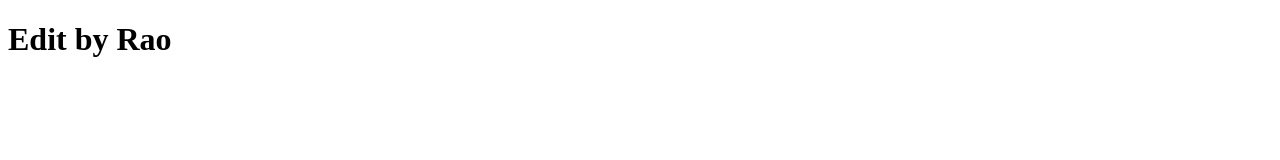
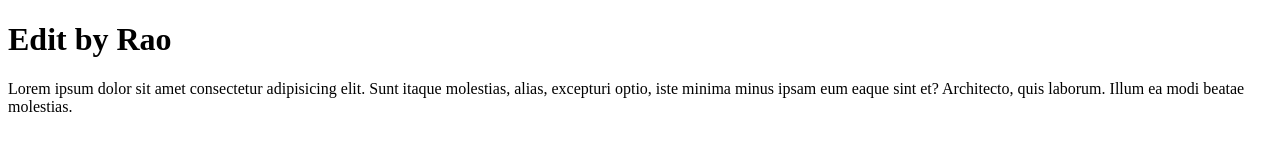
Before and after one commit to Kinza-Khan/pr205B, a plain HTML site: page rao.html in a window 1280 px wide. Drawn offline with Linux system fonts and the light colour scheme.

Commit message:
Edit By Rao

```diff
--- a/rao.html
+++ b/rao.html
@@ -8,5 +8,6 @@
 </head>
 <body>
     <h1>Edit by Rao</h1>
+    <p>Lorem ipsum dolor sit amet consectetur adipisicing elit. Sunt itaque molestias, alias, excepturi optio, iste minima minus ipsam eum eaque sint et? Architecto, quis laborum. Illum ea modi beatae molestias.</p>
 </body>
 </html>
```
